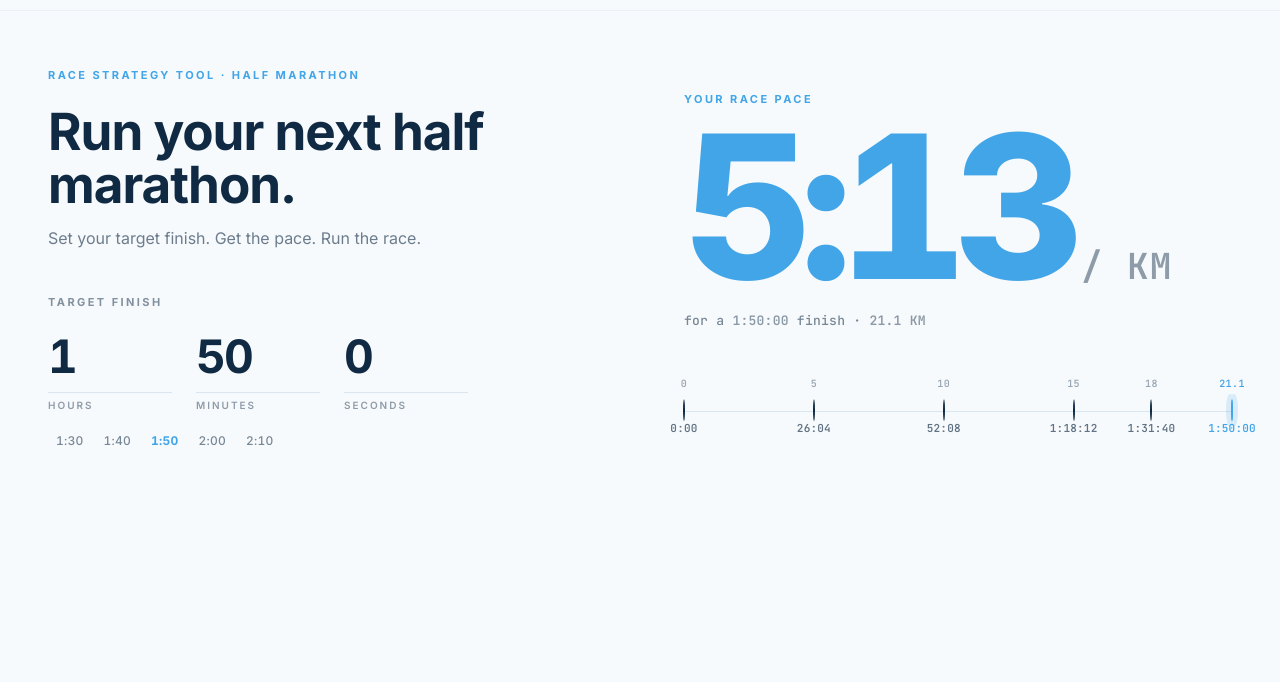
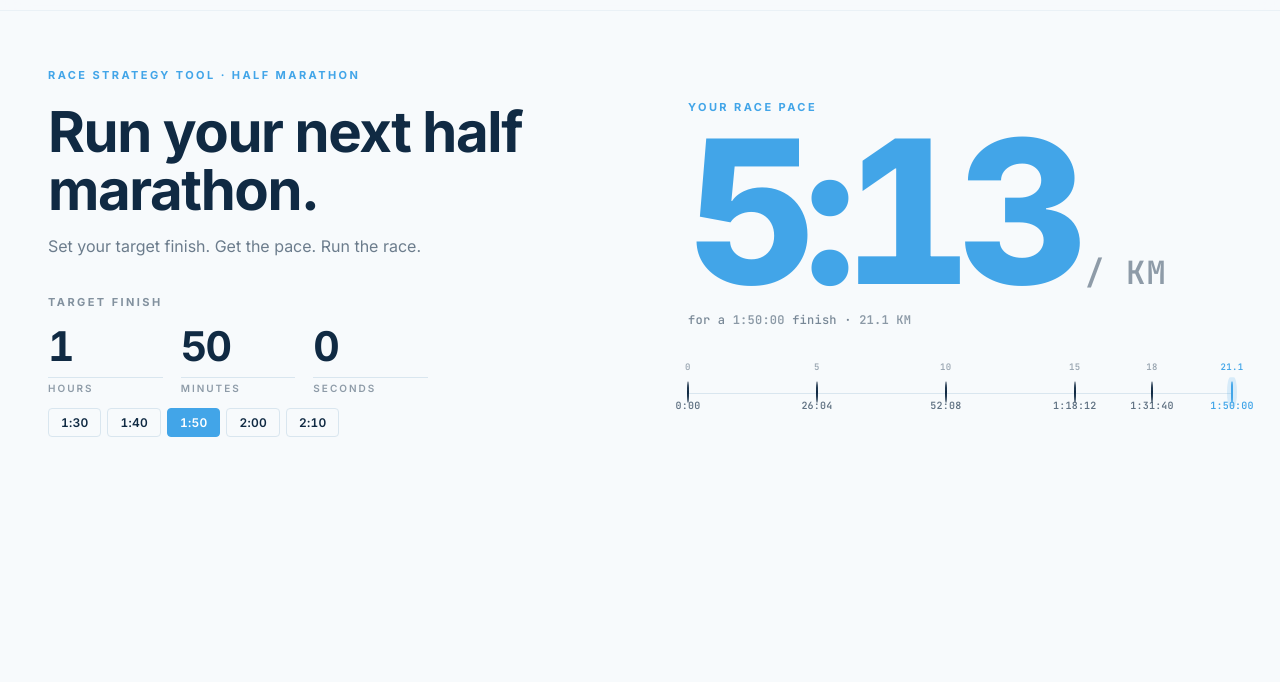
Before and after one commit to jinliangyue/18pace, a plain HTML site: page index.html in a window 1280 px wide. Shown: the part 58-740 px from the top of the page. Drawn offline with Linux system fonts and the light colour scheme.

Commit message:
feat: V7 hero art direction reset · WHY + RESULT as unified composition · 5:13 only hero number · editorial mini-button quick targets

```diff
--- a/index.html
+++ b/index.html
@@ -191,81 +191,82 @@
     @media (min-width: 900px) { .v4-nav-mobile-menu, .v4-nav-mobile-menu.is-open { display: none !important; } }
 
     /* =================================================== */
-    /* 02 · V6 HERO · editorial · 5:13 is the only answer  */
-    /* =================================================== */
-    .v6-hero {
-      padding: 32px 0 88px;
+    /* 02 · V7 HERO · editorial sports composition           */
+    /* WHY + RESULT = one race strategy picture            */
+    /* =================================================== */
+    .v7-hero {
+      padding: 48px 0 72px;
       background: #F7FAFC;
     }
     @media (min-width: 1024px) {
-      .v6-hero { padding: 56px 0 120px; }
-    }
-    .v6-hero-grid {
+      .v7-hero { padding: 56px 0 88px; }
+    }
+    .v7-hero-grid {
       display: grid;
       grid-template-columns: 1fr;
-      gap: 56px;
+      gap: 48px;
       align-items: start;
     }
     @media (min-width: 1024px) {
-      .v6-hero-grid { grid-template-columns: 1fr 1fr; gap: 88px; align-items: center; }
-    }
-
-    .v6-hero-eyebrow {
+      .v7-hero-grid { grid-template-columns: 1fr 1fr; gap: 96px; align-items: center; }
+    }
+
+    .v7-hero-eyebrow {
       font-size: 11px;
       font-weight: 700;
       text-transform: uppercase;
       letter-spacing: 0.22em;
       color: #42A5E8;
-      margin-bottom: 20px;
-    }
-    .v6-hero-headline {
-      font-size: clamp(34px, 4vw, 52px);
-      font-weight: 700;
-      letter-spacing: -0.02em;
-      line-height: 1.05;
+      margin-bottom: 18px;
+    }
+    .v7-hero-headline {
+      font-size: clamp(40px, 4.4vw, 60px);
+      font-weight: 700;
+      letter-spacing: -0.025em;
+      line-height: 1.04;
       color: #102A43;
       margin: 0 0 14px;
     }
-    .v6-hero-sub {
+    .v7-hero-sub {
       font-size: 16px;
       color: #102A43;
       opacity: 0.6;
       line-height: 1.5;
       max-width: 460px;
-      margin: 0 0 44px;
+      margin: 0 0 36px;
     }
 
     /* Calculator · editorial bottom-border (no SaaS input cards) */
-    .v6-calc-label {
+    .v7-calc-label {
       font-size: 11px;
       font-weight: 700;
       text-transform: uppercase;
       letter-spacing: 0.22em;
       color: #102A43;
       opacity: 0.5;
-      margin-bottom: 12px;
+      margin-bottom: 8px;
       display: block;
     }
-    .v6-calc-inputs {
+    .v7-calc-inputs {
       display: grid;
       grid-template-columns: 1fr 1fr 1fr;
-      gap: 24px;
-      margin-bottom: 16px;
-      max-width: 420px;
-    }
-    .v6-calc-field {
+      gap: 18px;
+      margin-bottom: 12px;
+      max-width: 380px;
+    }
+    .v7-calc-field {
       display: flex;
       flex-direction: column;
-      gap: 4px;
-    }
-    .v6-calc-field input {
+      gap: 2px;
+    }
+    .v7-calc-field input {
       width: 100%;
       background: transparent;
       border: none;
       border-bottom: 1px solid #D9E6EF;
-      padding: 4px 0 8px;
+      padding: 2px 0 6px;
       font-family: inherit;
-      font-size: clamp(34px, 3.6vw, 48px);
+      font-size: clamp(32px, 3.2vw, 42px);
       font-weight: 700;
       letter-spacing: -0.04em;
       color: #102A43;
@@ -277,72 +278,74 @@
       appearance: none;
       transition: border-color 180ms ease;
     }
-    .v6-calc-field input:focus {
+    .v7-calc-field input:focus {
       border-bottom-color: #42A5E8;
     }
-    .v6-calc-field-unit {
+    .v7-calc-field-unit {
       font-size: 10px;
-      text-transform: uppercase;
       letter-spacing: 0.2em;
       color: #102A43;
       opacity: 0.45;
+      text-transform: uppercase;
       font-weight: 600;
     }
-    .v6-calc-quick {
+
+    /* Quick target · editorial mini-button (inactive = transparent + thin border, active = accent bg) */
+    .v7-calc-quick {
       display: flex;
       flex-wrap: wrap;
-      gap: 4px;
+      gap: 6px;
       margin-top: 4px;
     }
-    .v6-calc-quick button {
-      padding: 4px 8px;
+    .v7-calc-quick button {
+      padding: 6px 12px;
       font-family: inherit;
       font-size: 12px;
-      font-weight: 500;
-      border: none;
+      font-weight: 600;
       background: transparent;
       color: #102A43;
-      opacity: 0.55;
+      border: 1px solid #D9E6EF;
+      border-radius: 4px;
       font-variant-numeric: tabular-nums;
       letter-spacing: 0.02em;
       cursor: pointer;
-      transition: opacity 160ms ease, color 160ms ease;
-    }
-    .v6-calc-quick button:hover {
-      opacity: 1;
+      transition: all 160ms ease;
+    }
+    .v7-calc-quick button:hover {
+      border-color: #42A5E8;
       color: #42A5E8;
     }
-    .v6-calc-quick button.is-active {
-      opacity: 1;
-      color: #42A5E8;
-      font-weight: 700;
-    }
-
-    /* =================================================== */
-    /* =================================================== */
-    /* Hero right · V6 RESULT · 5:13 is the only answer     */
-    /* =================================================== */
-    .v6-result {
+    .v7-calc-quick button.is-active {
+      background: #42A5E8;
+      border-color: #42A5E8;
+      color: #FFFFFF;
+    }
+
+    /* =================================================== */
+    /* =================================================== */
+    /* Hero right · V7 RESULT · 5:13 is the only answer     */
+    /* =================================================== */
+    .v7-result {
       display: flex;
       flex-direction: column;
       justify-content: center;
       padding: 0;
     }
-    .v6-result-label {
+    .v7-result-label {
       font-size: 11px;
       font-weight: 700;
       text-transform: uppercase;
       letter-spacing: 0.22em;
       color: #42A5E8;
-      margin-bottom: 12px;
-    }
-    .v6-result-pace {
+      margin-bottom: 10px;
+    }
+    .v7-result-pace {
       display: flex;
       align-items: baseline;
-      margin-bottom: 16px;
+      margin-bottom: 12px;
       transition: opacity 180ms ease;
     }
-    .v6-result-pace-num {
+    .v7-result-pace-num {
       font-size: clamp(112px, 16vw, 200px);
       font-weight: 800;
       letter-spacing: -0.07em;
@@ -350,8 +353,8 @@
       color: #42A5E8;
       font-variant-numeric: tabular-nums;
     }
-    .v6-result-pace-unit {
-      font-size: clamp(24px, 2.8vw, 36px);
+    .v7-result-pace-unit {
+      font-size: clamp(22px, 2.6vw, 32px);
       font-weight: 700;
       color: #102A43;
       opacity: 0.45;
@@ -359,57 +362,56 @@
       margin-left: 12px;
       font-family: 'JetBrains Mono', monospace;
     }
-    .v6-result-context {
-      font-size: 13px;
+    .v7-result-context {
+      font-size: 12px;
       color: #102A43;
       opacity: 0.55;
-      margin: 0 0 48px;
+      margin: 0 0 40px;
       font-family: 'JetBrains Mono', monospace;
       letter-spacing: 0.02em;
       line-height: 1.5;
     }
-    .v6-result-context strong {
+    .v7-result-context strong {
       color: #102A43;
       opacity: 0.85;
       font-weight: 600;
     }
 
-    /* Timeline · minimal · race-line as supporting context only */
-    .v6-timeline {
+    /* Timeline · supporting information only (cannot compete with 5:13) */
+    .v7-timeline {
       position: relative;
-      padding: 32px 0 16px;
-    }
-    .v6-timeline-track {
+      padding: 24px 0 12px;
+    }
+    .v7-timeline-track {
       position: relative;
       height: 1px;
       background: #D9E6EF;
     }
-    .v6-stop {
+    .v7-stop {
       position: absolute;
       top: 50%;
       transform: translate(-50%, -50%);
     }
-    .v6-stop-dot {
-      width: 8px;
-      height: 8px;
+    .v7-stop-dot {
+      width: 6px;
+      height: 6px;
       background: #FFFFFF;
       border: 1.5px solid #102A43;
       border-radius: 50%;
-      transition: all 200ms ease;
-    }
-    .v6-stop.is-finish .v6-stop-dot {
+    }
+    .v7-stop.is-finish .v7-stop-dot {
       background: #42A5E8;
       border-color: #42A5E8;
-      width: 12px;
-      height: 12px;
-      box-shadow: 0 0 0 5px rgba(66, 165, 232, 0.18);
-    }
-    .v6-stop-time {
+      width: 10px;
+      height: 10px;
+      box-shadow: 0 0 0 4px rgba(66, 165, 232, 0.18);
+    }
+    .v7-stop-time {
       position: absolute;
-      top: 22px;
+      top: 18px;
       left: 50%;
       transform: translateX(-50%);
-      font-size: 11px;
+      font-size: 10px;
       font-weight: 600;
       font-family: 'JetBrains Mono', monospace;
       color: #102A43;
@@ -418,17 +420,17 @@
       font-variant-numeric: tabular-nums;
       letter-spacing: 0.02em;
     }
-    .v6-stop.is-finish .v6-stop-time {
+    .v7-stop.is-finish .v7-stop-time {
       color: #42A5E8;
       opacity: 1;
       font-weight: 700;
     }
-    .v6-stop-km {
+    .v7-stop-km {
       position: absolute;
-      top: -22px;
+      top: -20px;
       left: 50%;
       transform: translateX(-50%);
-      font-size: 10px;
+      font-size: 9px;
       font-weight: 700;
       font-family: 'JetBrains Mono', monospace;
       color: #102A43;
@@ -436,28 +438,28 @@
       white-space: nowrap;
       letter-spacing: 0.04em;
     }
-    .v6-stop.is-finish .v6-stop-km {
+    .v7-stop.is-finish .v7-stop-km {
       color: #42A5E8;
       opacity: 1;
     }
 
     @media (max-width: 700px) {
-      .v6-result-pace-num { font-size: 88px; }
-      .v6-result-pace-unit { font-size: 16px; margin-left: 6px; }
-      .v6-result-context { font-size: 11px; margin-bottom: 32px; }
-      .v6-timeline { padding: 24px 0 12px; }
-      .v6-timeline-track {
+      .v7-result-pace-num { font-size: 88px; }
+      .v7-result-pace-unit { font-size: 16px; margin-left: 6px; }
+      .v7-result-context { font-size: 11px; margin-bottom: 28px; }
+      .v7-timeline { padding: 20px 0 8px; }
+      .v7-timeline-track {
         max-width: calc(100% - 44px);
         margin-right: 22px;
         padding-left: 22px;
         padding-right: 22px;
       }
-      .v6-stop-time { font-size: 9px; top: 18px; }
-      .v6-stop-km { font-size: 9px; top: -18px; }
-      .v6-stop-dot { width: 6px; height: 6px; border-width: 1px; }
-      .v6-stop.is-finish .v6-stop-dot {
-        width: 8px; height: 8px;
-        box-shadow: 0 0 0 4px rgba(66, 165, 232, 0.16);
+      .v7-stop-time { font-size: 9px; top: 16px; }
+      .v7-stop-km { font-size: 9px; top: -16px; }
+      .v7-stop-dot { width: 5px; height: 5px; border-width: 1px; }
+      .v7-stop.is-finish .v7-stop-dot {
+        width: 7px; height: 7px;
+        box-shadow: 0 0 0 3px rgba(66, 165, 232, 0.18);
       }
     }
         box-shadow: 0 0 0 4px rgba(56, 169, 232, 0.18);
@@ -1090,33 +1092,33 @@
     <!-- ============================================ -->
     <!-- 02 · HERO · PACE                              -->
     <!-- ============================================ -->
-    <section class="v6-hero" id="calculator">
+    <section class="v7-hero" id="calculator">
         <div class="container">
-            <div class="v6-hero-grid">
-
-                <!-- Left · Editorial Input · thin bottom-border only -->
-                <div class="v6-hero-input">
-                    <p class="v6-hero-eyebrow">Race Strategy Tool · Half Marathon</p>
-                    <h1 class="v6-hero-headline">Run your next half marathon.</h1>
-                    <p class="v6-hero-sub">Set your target finish. Get the pace. Run the race.</p>
-
-                    <label class="v6-calc-label" for="hours">Target Finish</label>
-                    <div class="v6-calc-inputs">
-                        <div class="v6-calc-field">
+            <div class="v7-hero-grid">
+
+                <!-- Left · WHY · editorial input -->
+                <div class="v7-hero-input">
+                    <p class="v7-hero-eyebrow">Race Strategy Tool · Half Marathon</p>
+                    <h1 class="v7-hero-headline">Run your next half marathon.</h1>
+                    <p class="v7-hero-sub">Set your target finish. Get the pace. Run the race.</p>
+
+                    <label class="v7-calc-label" for="hours">Target Finish</label>
+                    <div class="v7-calc-inputs">
+                        <div class="v7-calc-field">
                             <input type="number" id="hours" value="1" min="0" max="5" aria-label="Hours">
-                            <span class="v6-calc-field-unit">Hours</span>
+                            <span class="v7-calc-field-unit">Hours</span>
                         </div>
-                        <div class="v6-calc-field">
+                        <div class="v7-calc-field">
                             <input type="number" id="minutes" value="50" min="0" max="59" aria-label="Minutes">
-                            <span class="v6-calc-field-unit">Minutes</span>
+                            <span class="v7-calc-field-unit">Minutes</span>
                         </div>
-                        <div class="v6-calc-field">
+                        <div class="v7-calc-field">
                             <input type="number" id="seconds" value="0" min="0" max="59" aria-label="Seconds">
-                            <span class="v6-calc-field-unit">Seconds</span>
+                            <span class="v7-calc-field-unit">Seconds</span>
                         </div>
                     </div>
 
-                    <div class="v6-calc-quick" role="group" aria-label="Quick target times">
+                    <div class="v7-calc-quick" role="group" aria-label="Quick target times">
                         <button type="button" data-time="1:30:0" onclick="setTime(1,30,0)">1:30</button>
                         <button type="button" data-time="1:40:0" onclick="setTime(1,40,0)">1:40</button>
                         <button type="button" data-time="1:50:0" class="is-active" onclick="setTime(1,50,0)">1:50</button>
@@ -1125,46 +1127,46 @@
                     </div>
                 </div>
 
-                <!-- Right · 5:13 is the only answer · editorial result -->
-                <aside class="v6-result" id="strategy" aria-label="Race pace result">
-                    <p class="v6-result-label">Your Race Pace</p>
-                    <div class="v6-result-pace">
-                        <span class="v6-result-pace-num" id="hero-pace">5:13</span>
-                        <span class="v6-result-pace-unit">/ KM</span>
+                <!-- Right · RESULT · 5:13 is the only answer -->
+                <aside class="v7-result" id="strategy" aria-label="Race pace result">
+                    <p class="v7-result-label">Your Race Pace</p>
+                    <div class="v7-result-pace">
+                        <span class="v7-result-pace-num" id="hero-pace">5:13</span>
+                        <span class="v7-result-pace-unit">/ KM</span>
                     </div>
-                    <p class="v6-result-context">for a <strong id="hero-finish">1:50:00</strong> finish · <strong>21.1 KM</strong></p>
-
-                    <div class="v6-timeline">
-                        <div class="v6-timeline-track">
-                            <div class="v6-stop" style="left: 0%;">
-                                <span class="v6-stop-km">0</span>
-                                <span class="v6-stop-dot"></span>
-                                <span class="v6-stop-time" data-cp="0">0:00</span>
+                    <p class="v7-result-context">for a <strong id="hero-finish">1:50:00</strong> finish · <strong>21.1 KM</strong></p>
+
+                    <div class="v7-timeline">
+                        <div class="v7-timeline-track">
+                            <div class="v7-stop" style="left: 0%;">
+                                <span class="v7-stop-km">0</span>
+                                <span class="v7-stop-dot"></span>
+                                <span class="v7-stop-time" data-cp="0">0:00</span>
                             </div>
-                            <div class="v6-stop" style="left: 23.7%;">
-                                <span class="v6-stop-km">5</span>
-                                <span class="v6-stop-dot"></span>
-                                <span class="v6-stop-time" data-cp="5">26:04</span>
+                            <div class="v7-stop" style="left: 23.7%;">
+                                <span class="v7-stop-km">5</span>
+                                <span class="v7-stop-dot"></span>
+                                <span class="v7-stop-time" data-cp="5">26:04</span>
                             </div>
-                            <div class="v6-stop" style="left: 47.4%;">
-                                <span class="v6-stop-km">10</span>
-                                <span class="v6-stop-dot"></span>
-                                <span class="v6-stop-time" data-cp="10">52:08</span>
+                            <div class="v7-stop" style="left: 47.4%;">
+                                <span class="v7-stop-km">10</span>
+                                <span class="v7-stop-dot"></span>
+                                <span class="v7-stop-time" data-cp="10">52:08</span>
                             </div>
-                            <div class="v6-stop" style="left: 71.1%;">
-                                <span class="v6-stop-km">15</span>
-                                <span class="v6-stop-dot"></span>
-                                <span class="v6-stop-time" data-cp="15">1:18:12</span>
+                            <div class="v7-stop" style="left: 71.1%;">
+                                <span class="v7-stop-km">15</span>
+                                <span class="v7-stop-dot"></span>
+                                <span class="v7-stop-time" data-cp="15">1:18:12</span>
                             </div>
-                            <div class="v6-stop" style="left: 85.3%;">
-                                <span class="v6-stop-km">18</span>
-                                <span class="v6-stop-dot"></span>
-                                <span class="v6-stop-time" data-cp="18">1:31:40</span>
+                            <div class="v7-stop" style="left: 85.3%;">
+                                <span class="v7-stop-km">18</span>
+                                <span class="v7-stop-dot"></span>
+                                <span class="v7-stop-time" data-cp="18">1:31:40</span>
                             </div>
-                            <div class="v6-stop is-finish" style="left: 100%;">
-                                <span class="v6-stop-km">21.1</span>
-                                <span class="v6-stop-dot"></span>
-                                <span class="v6-stop-time" data-cp="21.1">1:50:00</span>
+                            <div class="v7-stop is-finish" style="left: 100%;">
+                                <span class="v7-stop-km">21.1</span>
+                                <span class="v7-stop-dot"></span>
+                                <span class="v7-stop-time" data-cp="21.1">1:50:00</span>
                             </div>
                         </div>
                     </div>
```
